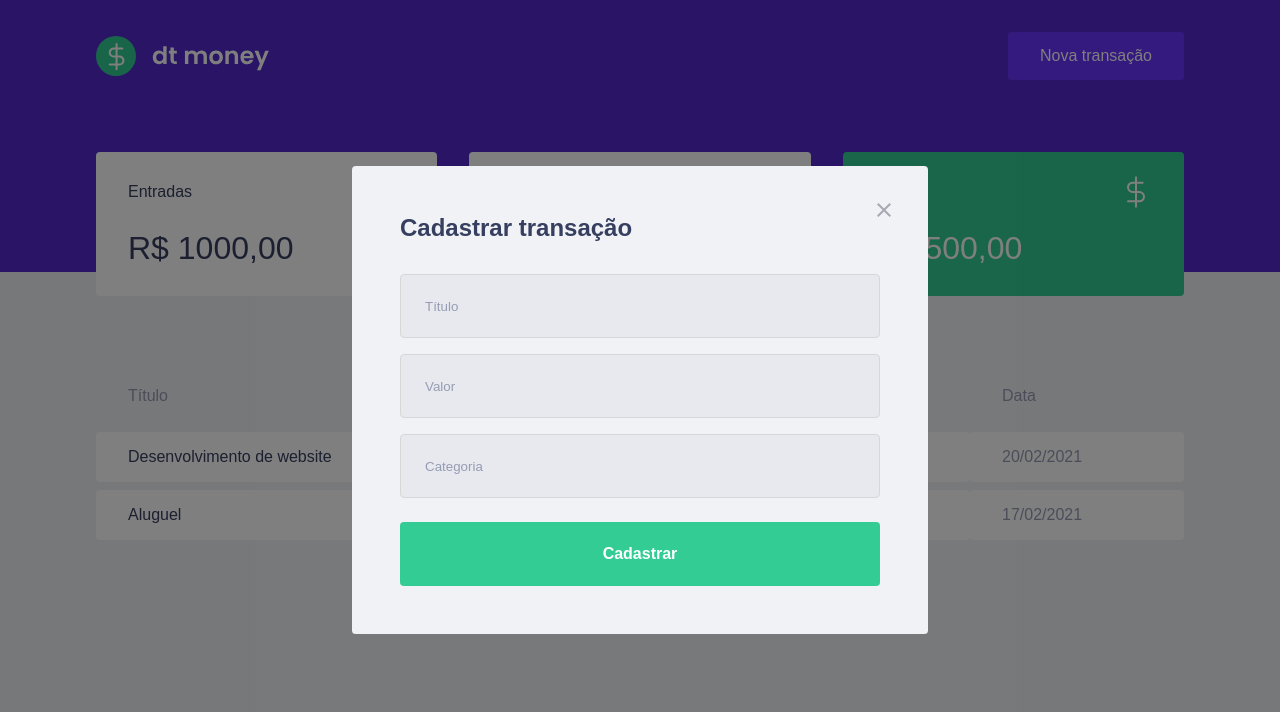
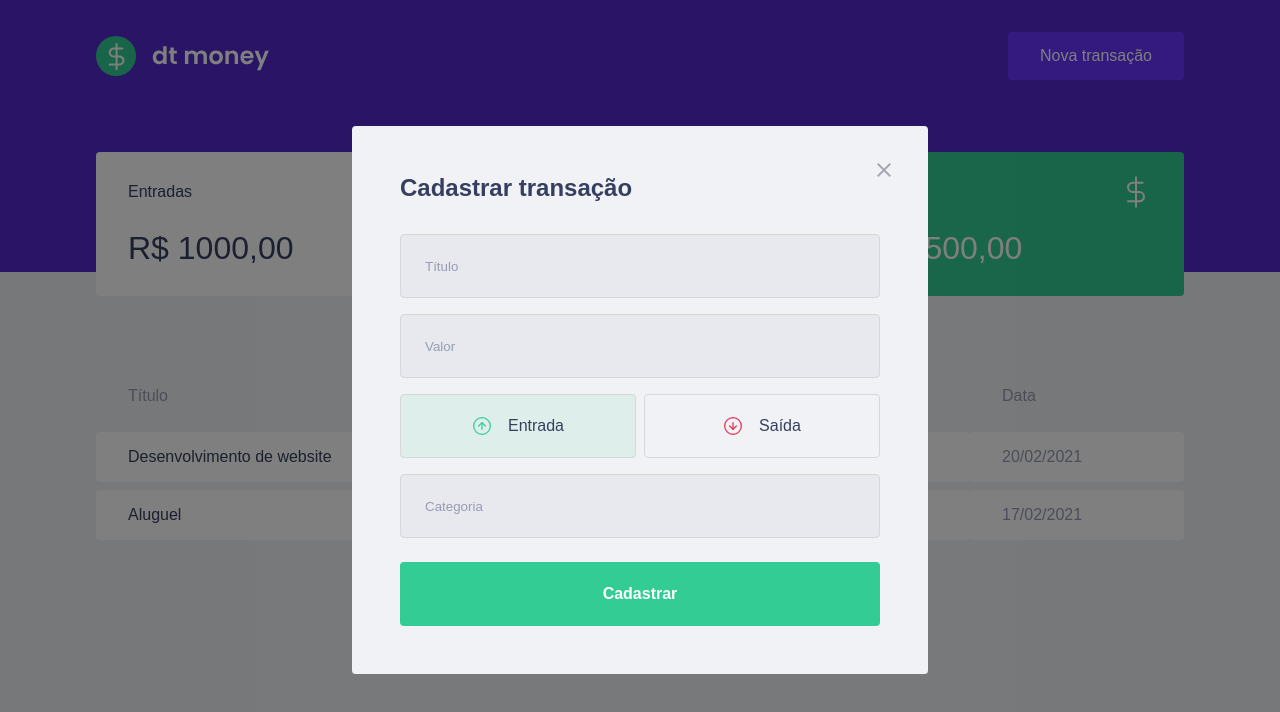
Before and after one commit to matheusrmartinez/dt_money, a React (Create React App) app: page / in a window 1280 px wide. Both pictures are taken after a click on the button "Nova transação". Shown: the top 712 px of the page. Built offline with nearby package versions, Linux system fonts and the light colour scheme; no server answers; the HTML template or start-up script is replaced by a standard one; what miragejs would draw is missing.

Commit message:
Criação de componente botão Entrada e Saída

```diff
--- a/package.json
+++ b/package.json
@@ -5,6 +5,7 @@
   "dependencies": {
     "axios": "^0.21.1",
     "miragejs": "^0.1.41",
+    "polished": "^4.1.3",
     "react": "^17.0.2",
     "react-dom": "^17.0.2",
     "react-modal": "^3.14.2",
--- a/src/components/NewTransactionModal/index.tsx
+++ b/src/components/NewTransactionModal/index.tsx
@@ -1,7 +1,9 @@
 import Modal from 'react-modal';
-import {Container} from './styles';
+import {Container, RadioBox, TransactionTypeContainer} from './styles';
 import closeImg from '../../assets/close.svg';
-
+import incomeImg from '../../assets/income.svg';
+import outcomeImg from '../../assets/outcome.svg';
+import { useState } from 'react';
 interface NewTransactionModalProps {
   isOpen: boolean;
   onRequestClose: () => void;
@@ -10,6 +12,7 @@ interface NewTransactionModalProps {
 Modal.setAppElement('#root');
 
 export function NewTransactionModal({isOpen, onRequestClose}: NewTransactionModalProps){
+  const [type, setType] = useState('deposit');
   return (
 
     <Modal isOpen={isOpen} onRequestClose={onRequestClose} overlayClassName="react-modal-overlay" className="react-modal-content">
@@ -23,6 +26,26 @@ export function NewTransactionModal({isOpen, onRequestClose}: NewTransactionModa
         <h2>Cadastrar transação</h2>
         <input placeholder="Título"></input>
         <input placeholder="Valor" type="number"></input>
+        <TransactionTypeContainer>
+          <RadioBox
+          type="button"
+          onClick={() => setType('deposit')}
+          isActive={type === 'deposit'}
+          activeColor="green"
+          >
+          <img src={incomeImg} alt="Entrada"/>
+          <span>Entrada</span>
+          </RadioBox>
+          <RadioBox
+          type="button"
+          onClick={() => setType('withdraw')}
+          isActive={type === 'withdraw'}
+          activeColor="red"
+          >
+          <img src={outcomeImg} alt="Saída"/>
+          <span>Saída</span>
+          </RadioBox>
+        </TransactionTypeContainer>
         <input placeholder="Categoria" type="number"></input>
         <button type="submit">Cadastrar</button>
     </Container>
--- a/src/components/NewTransactionModal/styles.ts
+++ b/src/components/NewTransactionModal/styles.ts
@@ -1,4 +1,5 @@
 import styled from "styled-components";
+import {darken, transparentize} from 'polished';
 
 export const Container = styled.form`
 h2 {
@@ -44,3 +45,48 @@ button[type="submit"]{
   }
 }
 `
+export const TransactionTypeContainer = styled.div`
+margin: 1rem 0;
+display: grid;
+grid-template-columns: 1fr 1fr;
+gap: 0.5rem;
+`
+
+interface RadioBoxProps {
+  isActive: boolean;
+  activeColor: 'green' | 'red';
+}
+
+const colors = {
+  green: '#33CC95',
+  red: '#E52E4D'
+}
+
+export const RadioBox = styled.button<RadioBoxProps>`
+  height: 4rem;
+  border: 1px solid #d7d7d7;
+  border-radius: 0.25rem;
+
+  background: ${(props) => props.isActive ? transparentize(0.9, colors[props.activeColor]) : 'transparent'};
+
+  display: flex;
+  align-items: center;
+  justify-content: center;
+
+  transition: border-color 0.2s;
+
+&:hover {
+  border-color: ${darken(0.1, '#d7d7d7')};
+}
+
+img {
+  width: 20px;
+  height: 20px;
+}
+
+span {
+  display: inline-block;
+  margin-left: 1rem;
+  font-size: 1rem;
+  color: var(--text-title);
+}`
```
Also changed, not shown: 1 other file (tests, documents, lock files or other folders).
